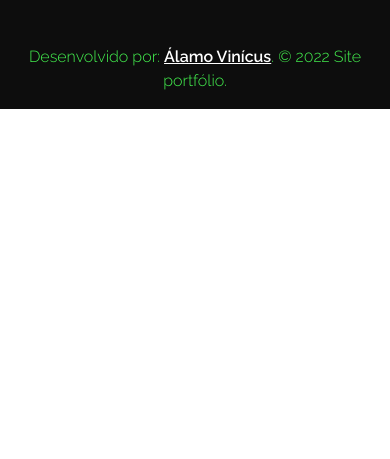
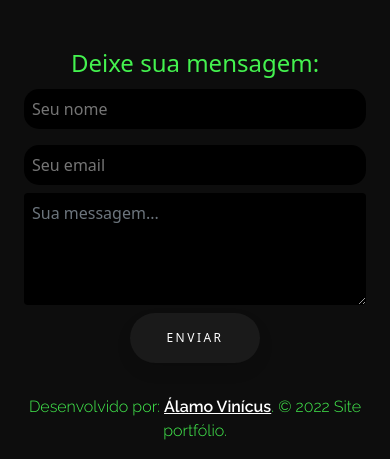
Before and after one commit to AlamoVinicius/alamo-dev, a plain HTML site: page index.html in a window 390 px wide. Shown: the part 6462-6921 px from the top of the page. Before the commit the page ends 6571 px from the top, so only its background shows below. Drawn offline with nearby package versions, Linux system fonts and the light colour scheme.

Commit message:
adicionar campo envie uma menssagem

```diff
--- a/css/style.css
+++ b/css/style.css
@@ -363,6 +363,45 @@ span {
   color: #44f24f;
 }
 
+/* email-area*/
+
+.email-box {
+
+  margin-bottom: 2em;
+}
+
+.email-box input {
+  width: 100%;
+  padding: 0.5em;
+  margin: .5em 0;
+  outline: none;
+  border: none;
+  background-color: black;
+  color: #f0efef;
+  border-radius: 15px;
+}
+
+.email-box .form-control {
+  padding: 0.5em;
+  background-color: black;
+  outline: none;
+  border: none;
+  color: white;
+  margin-bottom: .5em;
+}
+
+.email-box input:focus,
+.email-box .form-control:focus {
+  border: none;
+  border: 1px solid #44f24f;
+  box-shadow: none;
+}
+
+.email-box span {
+  font-size: 1.5em;
+  color: #44f24f;
+}
+
 #copy-area {
   color: #44f24f;
   font-family: "Raleway", sans-serif;
--- a/index.html
+++ b/index.html
@@ -265,6 +265,25 @@
         </div>
       </div>
     </div>
+
+    <div class="container email-box text-center">
+      <div class="row">
+        <div class="col-md-6">
+          <span>Deixe sua mensagem: </span>
+        </div>
+        <div class="col-md-6">
+          <form action="https://formsubmit.co/alamo.cma22@gmail.com" method="post">
+            <input type="hidden" name="_captcha" value="false">
+            <input type="text" name="name" id="name" placeholder="Seu nome">
+            <input type="email" name="email" id="email" placeholder="Seu email">
+            <textarea class="form-control" rows="4" placeholder="Sua messagem..." name="message"></textarea>
+            <input type="hidden" name="_next" value="https://alamovinicius.github.io/alamo-dev/">
+            <button class="main-btn" id="sub-form">Enviar</button>
+          </form>
+        </div>
+      </div>
+    </div>
+
     <div id="copy-area">
       <div class="container">
         <div class="row">
--- a/script/script.js
+++ b/script/script.js
@@ -1,5 +1,14 @@
 var typed = new Typed('#typed', {
-    stringsElement: '#typed-strings',
-    typeSpeed: 50,
-    loop: true
-  })
+  stringsElement: '#typed-strings',
+  typeSpeed: 50,
+  loop: true
+})
+
+
+
+let btn = document.querySelector("#sub-form")
+btn.addEventListener('click', clique)
+
+function clique() {
+  alert('Mensagem enviada com sucesso')
+}
```
